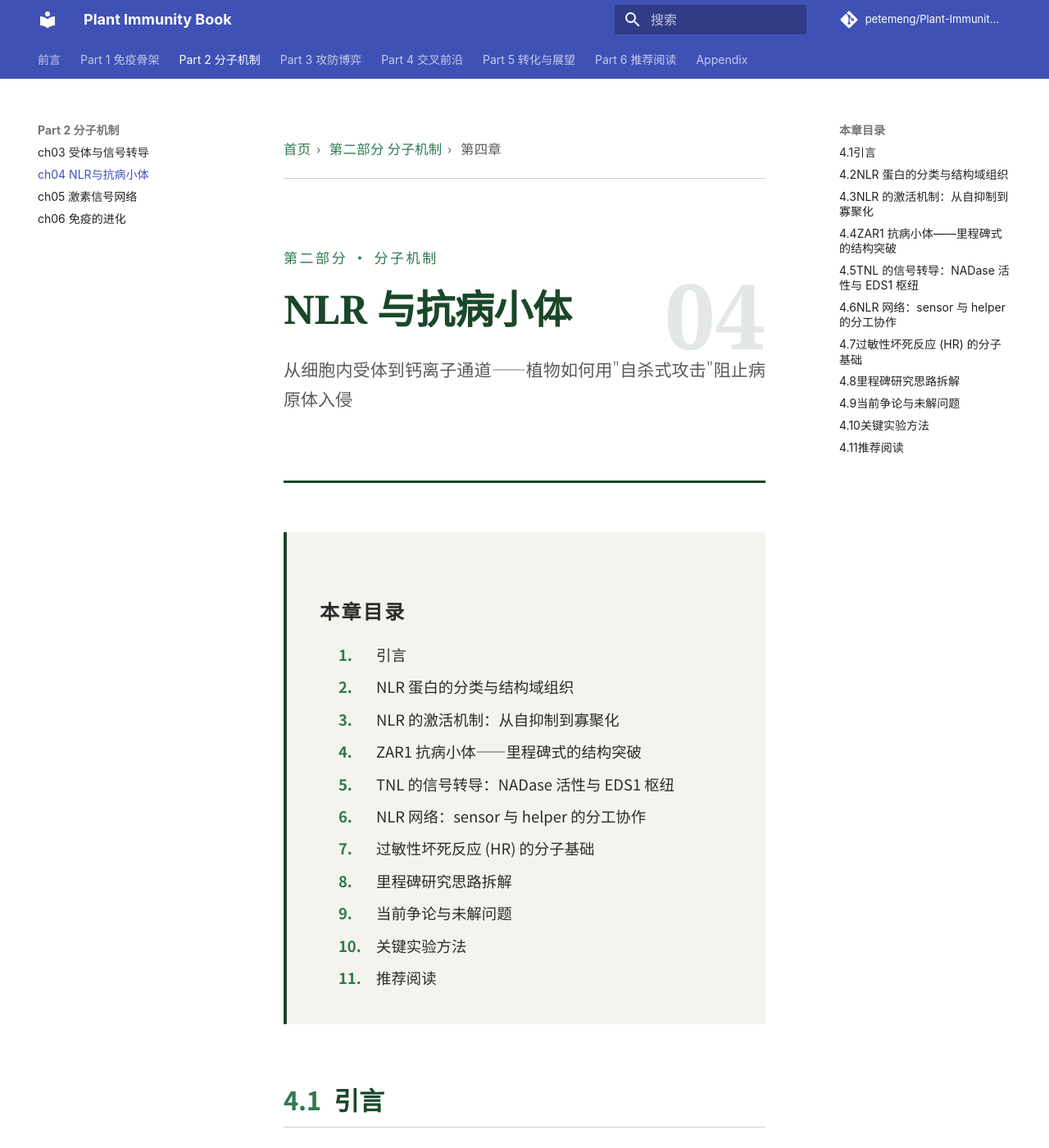
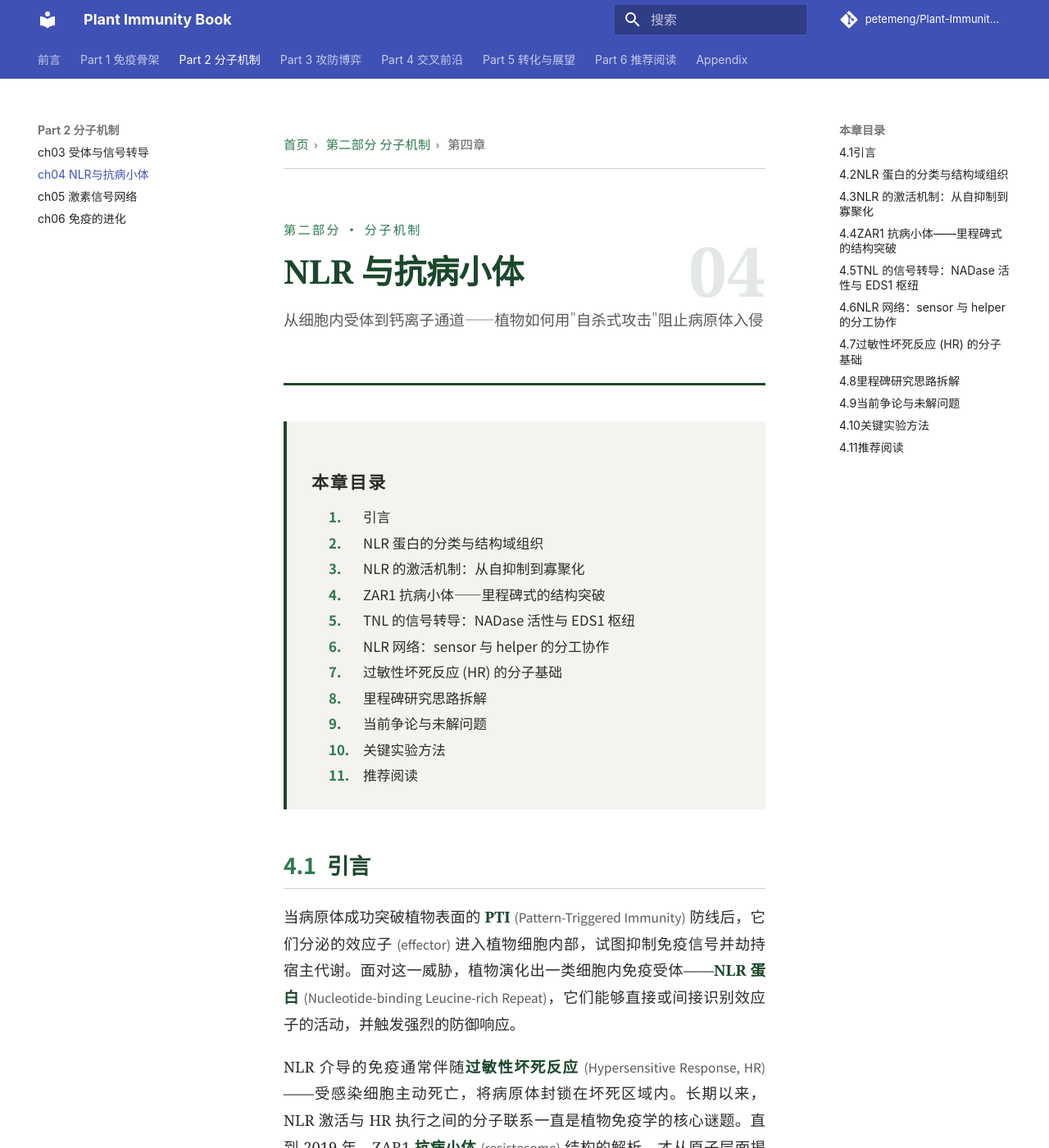
Before and after one commit to petemeng/Plant-Immunity-Notes, an MkDocs documentation site: the page built from docs/part2-分子机制/ch04-NLR与抗病小体.md, in a window 1280 px wide and 1400 px high. Shown: the whole window at 82% size. Built offline with MkDocs 1.6.1 and Material for MkDocs 9.7.7, drawn with Linux system fonts in a browser that asks for light colours; comment, search, counter and statistics services are not loaded.

Commit message:
style: reduce chapter typography scale for denser pages

```diff
--- a/docs/assets/stylesheets/book-chapter.v2.css
+++ b/docs/assets/stylesheets/book-chapter.v2.css
@@ -19,12 +19,12 @@
   padding: 0 2.5rem 6rem;
   font-family: var(--font-serif);
   color: var(--color-text);
-  line-height: 1.9;
-  font-size: 1rem;
+  line-height: 1.78;
+  font-size: 0.92rem;
 }
 
 .md-typeset .page-wrapper p {
-  margin: 0 0 1.1rem;
+  margin: 0 0 0.95rem;
   text-align: justify;
 }
 
@@ -42,9 +42,9 @@
 
 .md-typeset .breadcrumb {
   font-family: var(--font-sans);
-  font-size: 0.82rem;
+  font-size: 0.76rem;
   color: var(--color-text-light);
-  padding: 1rem 0;
+  padding: 0.8rem 0;
   border-bottom: 1px solid var(--color-border);
   letter-spacing: 0.02em;
 }
@@ -63,9 +63,9 @@
 }
 
 .md-typeset .chapter-header {
-  padding: 4rem 0 3rem;
+  padding: 3rem 0 2.2rem;
   border-bottom: 3px solid var(--color-primary);
-  margin-bottom: 3rem;
+  margin-bottom: 2.2rem;
 }
 
 .md-typeset .chapter-header-inner {
@@ -74,17 +74,17 @@
 
 .md-typeset .chapter-part {
   font-family: var(--font-sans);
-  font-size: 0.85rem;
+  font-size: 0.76rem;
   font-weight: 500;
   text-transform: uppercase;
   letter-spacing: 0.15em;
   color: var(--color-accent);
-  margin-bottom: 0.8rem;
+  margin-bottom: 0.6rem;
 }
 
 .md-typeset .chapter-number {
   font-family: var(--font-serif);
-  font-size: 5.5rem;
+  font-size: 4.2rem;
   font-weight: 900;
   color: var(--color-primary);
   line-height: 1;
@@ -92,44 +92,44 @@
   opacity: 0.12;
   position: absolute;
   right: 0;
-  top: 1.5rem;
+  top: 1.1rem;
 }
 
 .md-typeset .chapter-title {
   font-family: var(--font-serif);
-  font-size: 2.4rem;
+  font-size: 2rem;
   font-weight: 700;
   color: var(--color-primary);
   line-height: 1.3;
-  margin: 0 0 1.2rem;
+  margin: 0 0 0.9rem;
 }
 
 .md-typeset .chapter-subtitle {
   font-family: var(--font-sans);
-  font-size: 1.05rem;
+  font-size: 0.92rem;
   color: var(--color-text-light);
   font-weight: 300;
-  line-height: 1.7;
-  max-width: 600px;
+  line-height: 1.58;
+  max-width: 640px;
   margin: 0;
 }
 
 .md-typeset .chapter-toc {
   background: #f5f3ee;
   border-left: 4px solid var(--color-primary);
-  padding: 1.8rem 2rem;
-  margin-bottom: 3rem;
+  padding: 1.3rem 1.5rem;
+  margin-bottom: 2.2rem;
   border-radius: 0 4px 4px 0;
 }
 
 .md-typeset .chapter-toc h3 {
   font-family: var(--font-sans);
-  font-size: 0.85rem;
+  font-size: 0.76rem;
   font-weight: 700;
   text-transform: uppercase;
   letter-spacing: 0.1em;
   color: var(--color-primary);
-  margin: 0 0 1rem;
+  margin: 0 0 0.7rem;
 }
 
 .md-typeset .chapter-toc ol {
@@ -142,9 +142,9 @@
 .md-typeset .chapter-toc li {
   counter-increment: toc;
   font-family: var(--font-sans);
-  font-size: 0.92rem;
-  line-height: 1.6;
-  padding: 0.25rem 0;
+  font-size: 0.84rem;
+  line-height: 1.45;
+  padding: 0.18rem 0;
   color: var(--color-text);
   margin: 0;
 }
@@ -159,13 +159,13 @@
 
 .md-typeset .page-wrapper h2 {
   font-family: var(--font-serif);
-  font-size: 1.55rem;
+  font-size: 1.34rem;
   font-weight: 700;
   color: var(--color-primary);
-  margin: 3.5rem 0 1.2rem;
-  padding-bottom: 0.5rem;
+  margin: 2.5rem 0 0.9rem;
+  padding-bottom: 0.42rem;
   border-bottom: 1px solid var(--color-border);
-  line-height: 1.4;
+  line-height: 1.35;
 }
 
 .md-typeset .page-wrapper h2 .section-num {
@@ -177,10 +177,10 @@
 
 .md-typeset .page-wrapper h3 {
   font-family: var(--font-serif);
-  font-size: 1.2rem;
+  font-size: 1.05rem;
   font-weight: 600;
   color: var(--color-text);
-  margin: 2.2rem 0 0.8rem;
+  margin: 1.7rem 0 0.55rem;
   line-height: 1.4;
 }
 
@@ -192,13 +192,13 @@
 .md-typeset .gene {
   font-family: var(--font-mono);
   font-style: italic;
-  font-size: 0.93em;
+  font-size: 0.9em;
   color: #333;
 }
 
 .md-typeset .english-term {
   font-family: var(--font-sans);
-  font-size: 0.88em;
+  font-size: 0.84em;
   color: var(--color-text-light);
 }
 
@@ -211,24 +211,24 @@
 
 .md-typeset .mechanism-steps li {
   counter-increment: step;
-  padding: 0.5rem 0 0.5rem 3rem;
+  padding: 0.35rem 0 0.35rem 2.5rem;
   position: relative;
   border-left: 2px solid var(--color-accent-light);
-  margin: 0 0 0 1rem;
+  margin: 0 0 0 0.8rem;
 }
 
 .md-typeset .mechanism-steps li::before {
   content: counter(step);
   position: absolute;
-  left: -0.85rem;
-  top: 0.45rem;
-  width: 1.7rem;
-  height: 1.7rem;
+  left: -0.76rem;
+  top: 0.35rem;
+  width: 1.5rem;
+  height: 1.5rem;
   background: var(--color-accent);
   color: #fff;
   border-radius: 50%;
   font-family: var(--font-sans);
-  font-size: 0.8rem;
+  font-size: 0.74rem;
   font-weight: 700;
   display: flex;
   align-items: center;
@@ -241,20 +241,20 @@
 }
 
 .md-typeset .box {
-  margin: 2rem 0;
-  padding: 1.5rem 1.8rem;
+  margin: 1.4rem 0;
+  padding: 1.1rem 1.2rem;
   border-radius: 4px;
-  font-size: 0.95rem;
-  line-height: 1.8;
+  font-size: 0.88rem;
+  line-height: 1.65;
 }
 
 .md-typeset .box-title {
   font-family: var(--font-sans);
   font-weight: 700;
-  font-size: 0.85rem;
+  font-size: 0.76rem;
   text-transform: uppercase;
   letter-spacing: 0.08em;
-  margin-bottom: 0.7rem;
+  margin-bottom: 0.5rem;
   display: flex;
   align-items: center;
   gap: 0.5em;
@@ -303,10 +303,10 @@
 .md-typeset .page-wrapper table {
   width: 100%;
   border-collapse: collapse;
-  margin: 1.5rem 0 2rem;
+  margin: 1.2rem 0 1.5rem;
   font-family: var(--font-sans);
-  font-size: 0.9rem;
-  line-height: 1.6;
+  font-size: 0.84rem;
+  line-height: 1.5;
 }
 
 .md-typeset .page-wrapper thead {
@@ -315,16 +315,16 @@
 }
 
 .md-typeset .page-wrapper th {
-  padding: 0.8rem 1rem;
+  padding: 0.55rem 0.7rem;
   text-align: left;
   font-weight: 600;
-  font-size: 0.82rem;
+  font-size: 0.74rem;
   text-transform: uppercase;
   letter-spacing: 0.05em;
 }
 
 .md-typeset .page-wrapper td {
-  padding: 0.7rem 1rem;
+  padding: 0.5rem 0.7rem;
   border-bottom: 1px solid #e0ddd4;
   vertical-align: top;
 }
@@ -336,12 +336,12 @@
 .md-typeset .ref {
   font-style: italic;
   color: var(--color-text-light);
-  font-size: 0.88em;
+  font-size: 0.84em;
 }
 
 .md-typeset .figure {
-  margin: 2rem 0;
-  padding: 1.5rem;
+  margin: 1.5rem 0;
+  padding: 1.1rem;
   background: #f9f8f5;
   border: 1px solid #e8e5dc;
   border-radius: 4px;
@@ -349,7 +349,7 @@
 }
 
 .md-typeset .figure-placeholder {
-  height: 220px;
+  height: 170px;
   background: linear-gradient(135deg, #e8f5e9 0%, #f1f8e9 50%, #fff8e1 100%);
   border: 2px dashed var(--color-border);
   border-radius: 4px;
@@ -358,14 +358,14 @@
   justify-content: center;
   color: var(--color-text-light);
   font-family: var(--font-sans);
-  font-size: 0.9rem;
-  margin-bottom: 1rem;
+  font-size: 0.82rem;
+  margin-bottom: 0.7rem;
 }
 
 .md-typeset .figure-caption {
   font-family: var(--font-sans);
-  font-size: 0.85rem;
-  line-height: 1.6;
+  font-size: 0.77rem;
+  line-height: 1.45;
   color: var(--color-text-light);
   text-align: left;
 }
@@ -381,10 +381,10 @@
 }
 
 .md-typeset .questions-list li {
-  padding: 0.8rem 0 0.8rem 2rem;
+  padding: 0.6rem 0 0.6rem 1.6rem;
   position: relative;
   border-bottom: 1px dotted var(--color-border);
-  font-size: 0.97rem;
+  font-size: 0.89rem;
   margin: 0;
 }
 
@@ -392,14 +392,14 @@
   content: "?";
   position: absolute;
   left: 0;
-  top: 0.75rem;
-  width: 1.4rem;
-  height: 1.4rem;
+  top: 0.55rem;
+  width: 1.2rem;
+  height: 1.2rem;
   background: #f3e5f5;
   color: #7b1fa2;
   border-radius: 50%;
   font-family: var(--font-sans);
-  font-size: 0.75rem;
+  font-size: 0.68rem;
   font-weight: 900;
   display: flex;
   align-items: center;
@@ -411,20 +411,20 @@
 }
 
 .md-typeset .reading-section {
-  margin-top: 3rem;
-  padding-top: 2rem;
+  margin-top: 2.2rem;
+  padding-top: 1.4rem;
   border-top: 2px solid var(--color-primary);
 }
 
 .md-typeset .reading-level {
-  margin-bottom: 1.8rem;
+  margin-bottom: 1.1rem;
 }
 
 .md-typeset .reading-level h4 {
   font-family: var(--font-sans);
-  font-size: 0.9rem;
+  font-size: 0.82rem;
   font-weight: 700;
-  margin: 0 0 0.8rem;
+  margin: 0 0 0.55rem;
   display: flex;
   align-items: center;
   gap: 0.4em;
@@ -444,8 +444,8 @@
 
 .md-typeset .reading-item {
   display: flex;
-  gap: 1rem;
-  padding: 0.8rem 0;
+  gap: 0.7rem;
+  padding: 0.55rem 0;
   border-bottom: 1px dotted var(--color-border);
   align-items: flex-start;
 }
@@ -456,7 +456,7 @@
 
 .md-typeset .reading-ref {
   flex: 1;
-  font-size: 0.92rem;
+  font-size: 0.84rem;
 }
 
 .md-typeset .reading-ref .authors {
@@ -470,16 +470,16 @@
 
 .md-typeset .reading-ref .journal {
   font-family: var(--font-sans);
-  font-size: 0.85rem;
+  font-size: 0.77rem;
   color: var(--color-text-light);
 }
 
 .md-typeset .reading-reason {
-  flex: 0 0 280px;
+  flex: 0 0 250px;
   font-family: var(--font-sans);
-  font-size: 0.83rem;
+  font-size: 0.76rem;
   color: var(--color-text-light);
-  line-height: 1.5;
+  line-height: 1.4;
   padding-left: 1rem;
   border-left: 2px solid #eee;
 }
@@ -487,11 +487,11 @@
 .md-typeset .chapter-nav {
   display: flex;
   justify-content: space-between;
-  margin-top: 4rem;
-  padding-top: 1.5rem;
+  margin-top: 2.5rem;
+  padding-top: 1rem;
   border-top: 1px solid var(--color-border);
   font-family: var(--font-sans);
-  font-size: 0.9rem;
+  font-size: 0.82rem;
 }
 
 .md-typeset .chapter-nav a {
@@ -507,7 +507,7 @@
 }
 
 .md-typeset .nav-label {
-  font-size: 0.75rem;
+  font-size: 0.68rem;
   text-transform: uppercase;
   letter-spacing: 0.1em;
   color: var(--color-text-light);
@@ -521,7 +521,7 @@
   }
 
   .md-typeset .chapter-number {
-    font-size: 4rem;
+    font-size: 3.2rem;
   }
 }
 
@@ -531,11 +531,11 @@
   }
 
   .md-typeset .chapter-title {
-    font-size: 1.8rem;
+    font-size: 1.45rem;
   }
 
   .md-typeset .chapter-number {
-    font-size: 3.5rem;
+    font-size: 2.7rem;
   }
 
   .md-typeset .reading-item {
```
